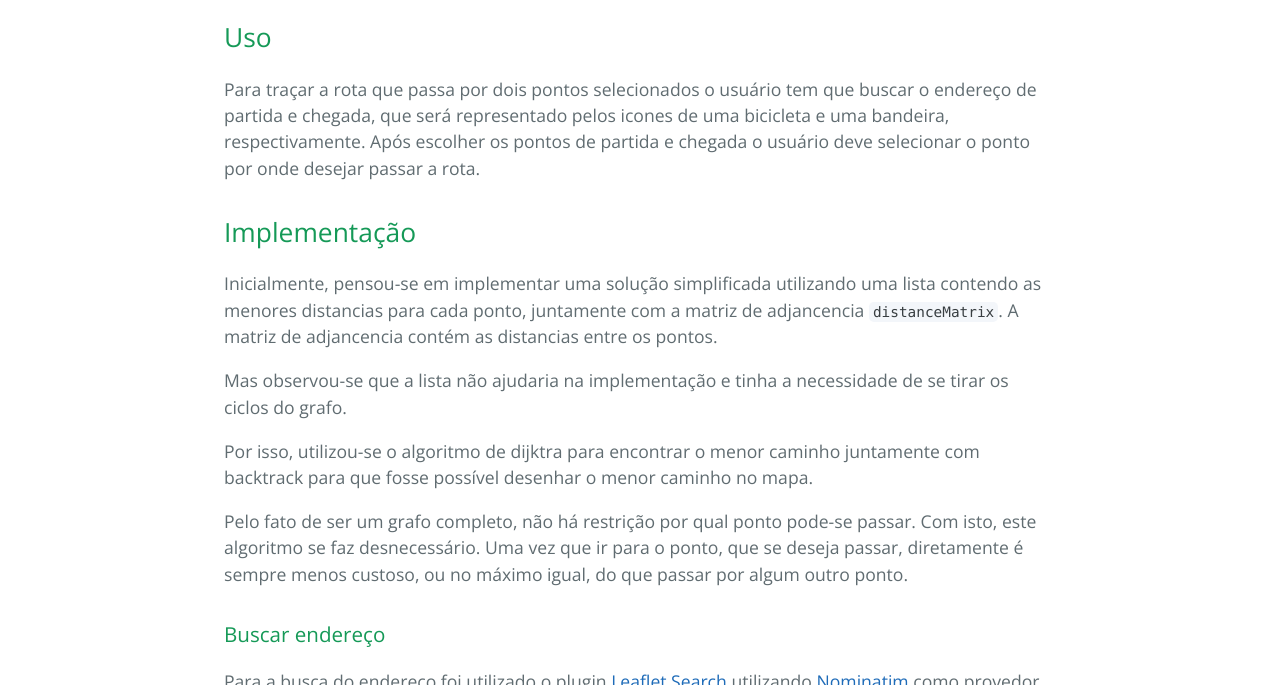
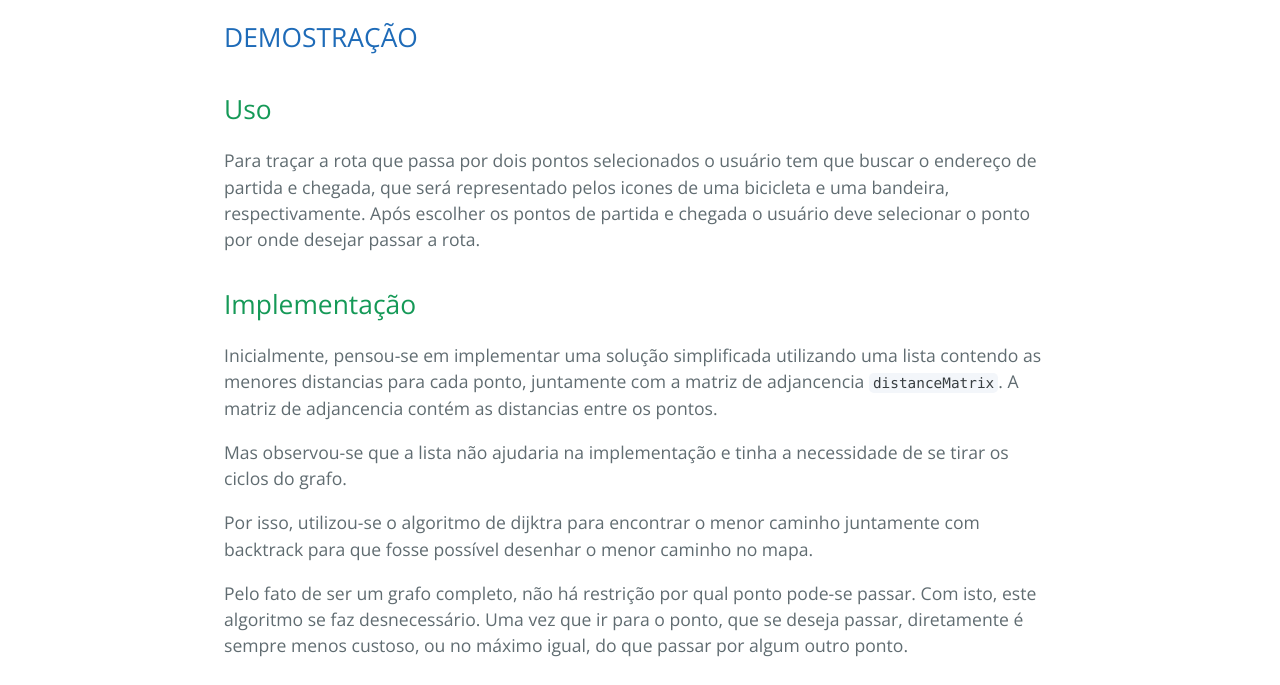
Before and after one commit to massilva/woole-desafio, a website: page index.html in a window 1280 px wide. Shown: the part 415-1100 px from the top of the page. Drawn offline with nearby package versions, Linux system fonts and the light colour scheme.

Commit message:
Adiciona link para página demo

```diff
--- a/index.html
+++ b/index.html
@@ -18,6 +18,9 @@
     <section class="main-content">
       <h1>
 <a id="woole-desafio" class="anchor" href="#woole-desafio" aria-hidden="true"><span aria-hidden="true" class="octicon octicon-link"></span></a>Woole-desafio</h1>
+
+<h2>
+<a href="http://massilva.github.io/woole-desafio/demo.html" target="_blank">DEMOSTRAÇÃO</a></h2>
 
 <h2>
 <a id="uso" class="anchor" href="#uso" aria-hidden="true"><span aria-hidden="true" class="octicon octicon-link"></span></a>Uso</h2>
```
